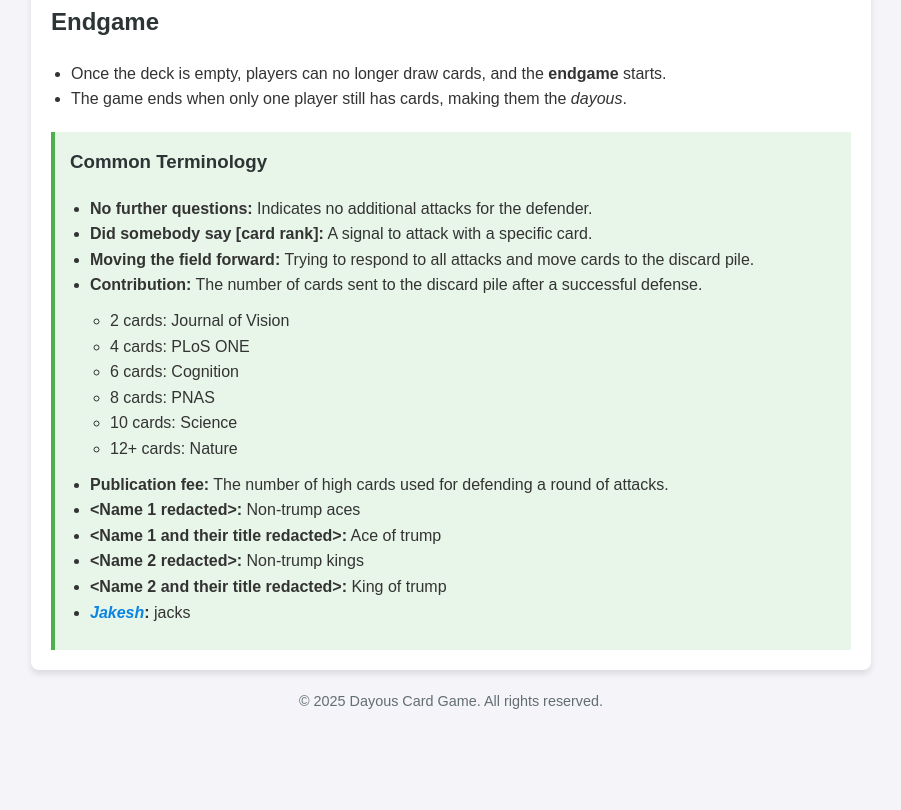
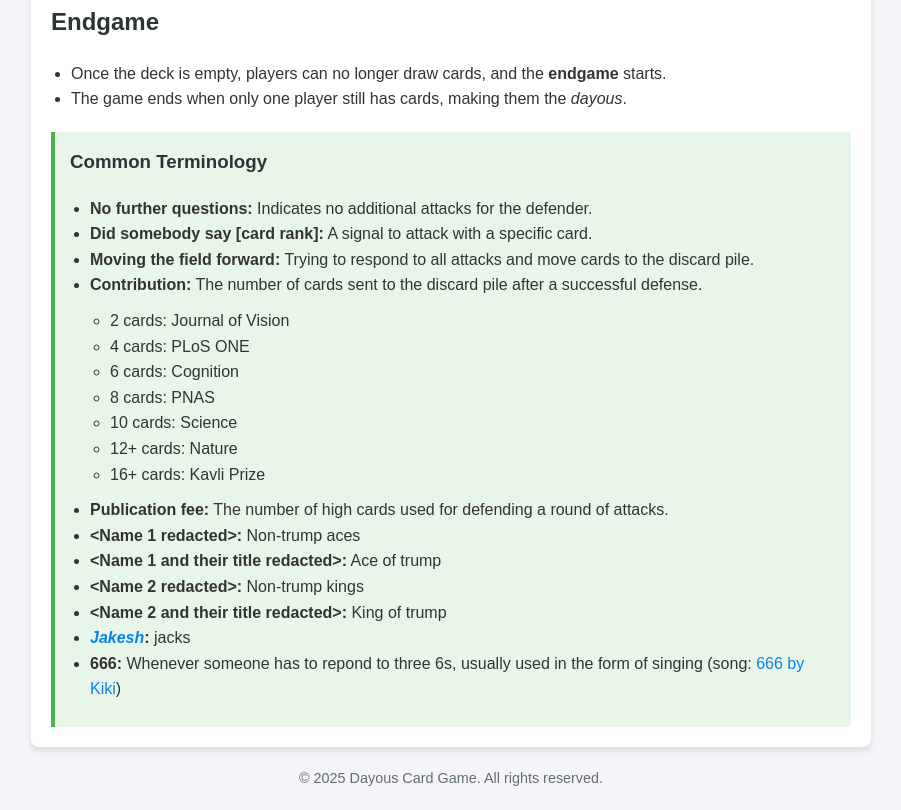
Before and after one commit to cshnican/dayous, a plain HTML site: page index.html in a window 1280 px wide. Shown: the part 1866-2676 px from the top of the page, without its empty margins (189-1090 px from the left). Before the commit the page ends 2599 px from the top, so only its background shows below. Drawn offline with Linux system fonts and the light colour scheme.

Commit message:
updated terminology

```diff
--- a/index.html
+++ b/index.html
@@ -150,6 +150,7 @@
                         <li>8 cards: PNAS</li>
                         <li>10 cards: Science</li>
                         <li>12+ cards: Nature</li>
+                        <li>16+ cards: Kavli Prize</li>
                     </ul>
                 </li>
                 <li><strong>Publication fee:</strong> The number of high cards used for defending a round of attacks.</li>
@@ -158,6 +159,7 @@
                 <li><strong>&ltName 2 redacted&gt:</strong> Non-trump kings </li>
                 <li><strong>&ltName 2 and their title redacted&gt:</strong> King of trump </li>
                 <li><strong><em><a href="https://www.urbandictionary.com/define.php?term=jakesh">Jakesh</a></em>:</strong> jacks </li>
+                <li><strong>666:</strong> Whenever someone has to repond to three 6s, usually used in the form of singing (song: <a href="https://youtu.be/iCKCGkuT5c0?si=lZFUjWAXCVrUWPx7&t=57">666 by Kiki</a>) </li>
             </ul>
         </div>
     </main>
```
